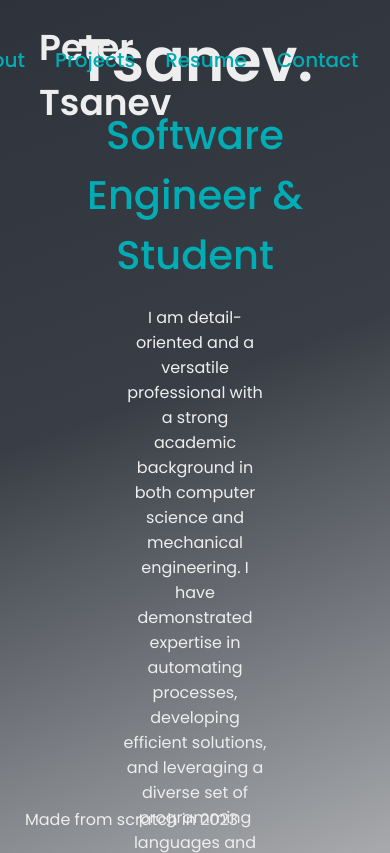
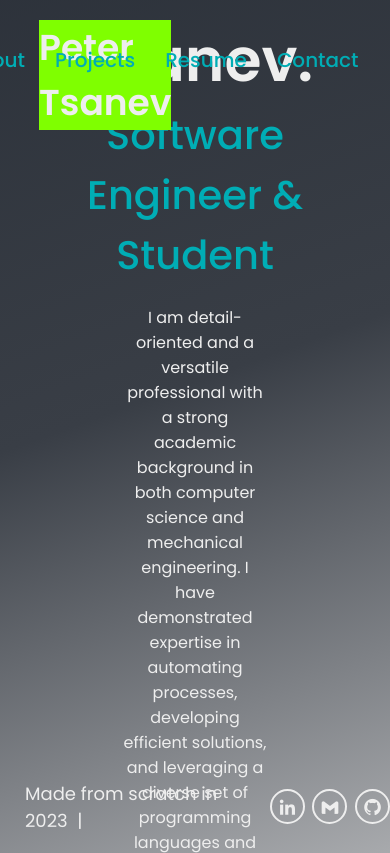
Before and after one commit to tsanevp/PersonalWebsite, a plain HTML site: page index.html in a window 390 px wide. Shown: the top 853 px of the page. Drawn offline with nearby package versions, Linux system fonts and the light colour scheme.

Commit message:
added links to hrefs

```diff
--- a/css/style.css
+++ b/css/style.css
@@ -131,8 +131,8 @@
 }
 
 #footer {
-    height: 50px;
-    margin-top: -50px;
+    height: 75px;
+    margin-top: -75px;
     position: relative;
     display: flex;
     align-items: center;
@@ -141,4 +141,63 @@
 .footer-text {
     color: #EEEEEE;
     margin-left: 25px;
+    font-size: 18px;
 }
+
+.icon-links {
+    margin-left: 10px;
+    width: 130px;
+    display: inline-flex;
+    justify-content: space-between;
+}
+
+.icon-links a {
+    display: inline-flex;
+    justify-content: center;
+    align-items: center;
+    width: 35px;
+    height: 35px;
+    background: transparent;
+    border: 2px solid #EEEEEE;
+    border-radius: 50%;
+    font-size: 20px;
+    text-decoration: none;
+    color: #EEEEEE;
+    transition: .5s;
+}
+
+.icon-links a:hover {
+    background-color: #EEEEEE;
+    color: #222831;
+    transition: .5s;
+}
+
+@media screen and (min-width: 1201px) {
+    .logo {
+        background-color: navajowhite;
+    }
+}
+
+@media screen and (max-width: 1200px) {
+    .logo {
+        background-color: palevioletred;
+    }
+}
+
+@media screen and (max-width: 1024px) {
+    .logo {
+        background-color: purple;
+    }
+}
+
+@media screen and (max-width: 768px) {
+    .logo {
+        background-color: blue;
+    }
+}
+
+@media screen and (max-width: 480px) {
+    .logo {
+        background-color: chartreuse;
+    }
+}
--- a/index.html
+++ b/index.html
@@ -2,6 +2,8 @@
 <html lang="en">
 
 <head>
+    <meta charset="UTF-8">
+    <meta name="viewport" content="width=device-width, initial-scale=1.0">
     <title>Peter Tsanev</title>
     <!-- <link href="https://cdn.jsdelivr.net/npm/bootstrap@5.3.0-alpha3/dist/css/bootstrap.min.css" rel="stylesheet"
         integrity="sha384-KK94CHFLLe+nY2dmCWGMq91rCGa5gtU4mk92HdvYe+M/SXH301p5ILy+dN9+nJOZ" crossorigin="anonymous"> -->
@@ -12,19 +14,20 @@
     <link href="https://fonts.googleapis.com/css2?family=Archivo:wght@500&display=swap" rel="stylesheet">
     <link href="https://fonts.googleapis.com/css2?family=Poppins:wght@300;400;500;600;700;800;900&display=swap"
         rel="stylesheet">
+    <link href='https://unpkg.com/boxicons@2.1.4/css/boxicons.min.css' rel='stylesheet'>
     <link href="./css/style.css" rel="stylesheet">
 </head>
 
 <body class="gradient-background">
     <header class="header">
-        <a href="#" class="logo">Peter Tsanev</a>
+        <a href="./index.html" class="logo">Peter Tsanev</a>
 
         <nav class="nav-bar">
-            <a href="#">Home</a>
-            <a href="#">About Me</a>
-            <a href="#">Projects</a>
-            <a href="#">Resume</a>
-            <a href="#">Contact</a>
+            <a href="./index.html">Home</a>
+            <a href="./AboutMe.html">About Me</a>
+            <a href="./Projects.html">Projects</a>
+            <a href="https://drive.google.com/file/d/1y1H1nBRL6PMmDbn3fVsVGbp3v5113FkT/view?usp=sharing" target="_blank">Resume</a>
+            <a href="./ContactMe.html">Contact</a>
         </nav>
     </header>
 
@@ -41,14 +44,19 @@
             </p>
             <div class="btn-box">
                 <a href="#" class="btn">Hire Me</a>
-                <a href="#" class="btn">Contact Me</a>
+                <a href="./ContactMe.html" class="btn">Contact Me</a>
             </div>
         </div>
     </div>
 
     <div class="bottom-container" id="footer">
-        <p class="footer-text">Made from scratch in 2023</p>
+        <p class="footer-text">Made from scratch in 2023 &nbsp|</p>
 
+        <div class="icon-links">
+            <a href="https://www.linkedin.com/in/tsanevpeter/" target="_blank"><i class='bx bxl-linkedin' ></i></a>
+            <a href="mailto:petertsanev7@gmail.com"><i class='bx bxl-gmail' ></i></a>
+            <a href="https://github.com/tsanevp" target="_blank"><i class='bx bxl-github'></i></a>
+        </div>
     </div>
 
     <!-- <a href="https://www.linkedin.com/in/tsanevpeter/" target="_blank">
```
Also changed, not shown: Projects.html (+12 -0 lines).
